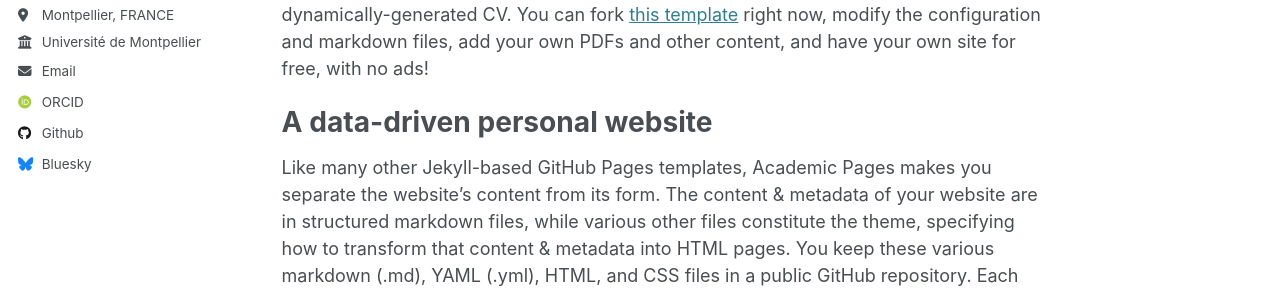
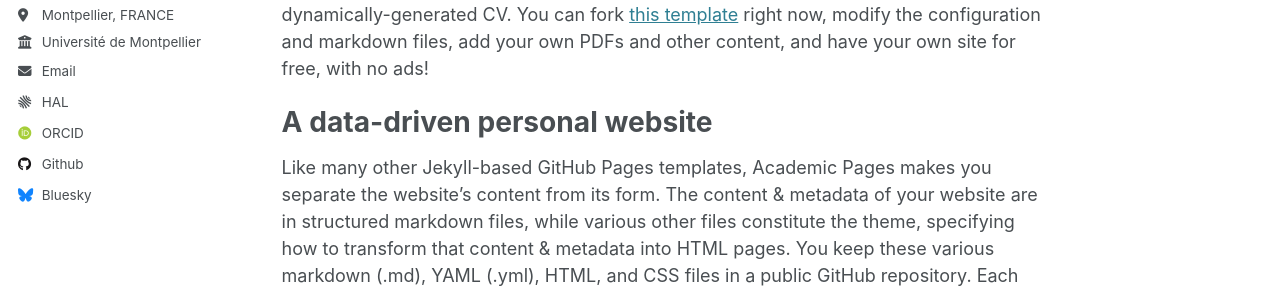
Before and after one commit to rubenchenevat/rubenchenevat.github.io, a Jekyll site: the page built from _pages/about.md, in a window 1280 px wide. Shown: the part 337-629 px from the top of the page. Built offline with Jekyll 4.4.1, drawn with Linux system fonts in a browser that asks for light colours; some web fonts are replaced.

Commit message:
Update author-profile.html

```diff
--- a/_includes/author-profile.html
+++ b/_includes/author-profile.html
@@ -49,6 +49,9 @@
       {% endif %}
       {% if author.impactstory %}
         <li><a href="{{ author.impactstory }}"><i class="ai ai-impactstory ai-fw icon-pad-right"></i>Impactstory</a></li>
+      {% endif %}
+      {% if author.hal %}
+        <li><a href="{{ author.hal }}"><i class="ai ai-hal ai-fw icon-pad-right"></i>HAL</a></li>
       {% endif %}
       {% if author.orcid %}
         <li><a href="{{ author.orcid }}"><i class="ai ai-orcid ai-fw icon-pad-right"></i>ORCID</a></li>
```
